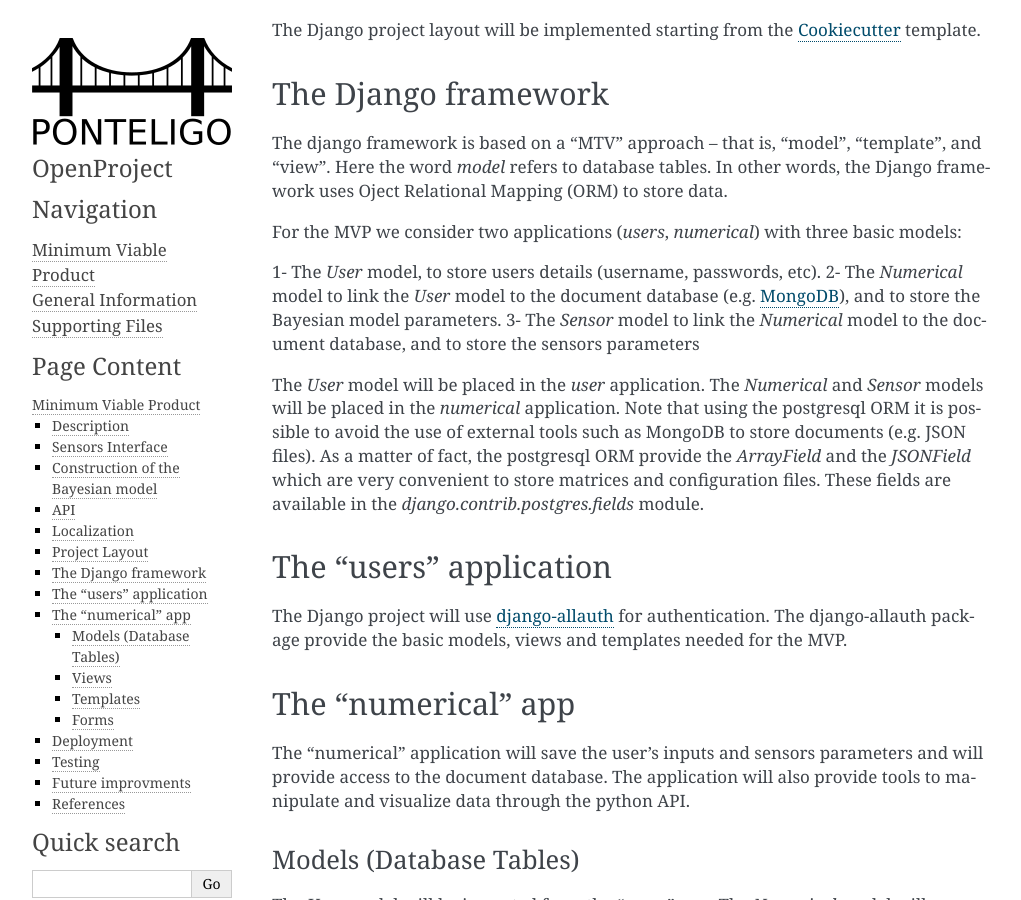
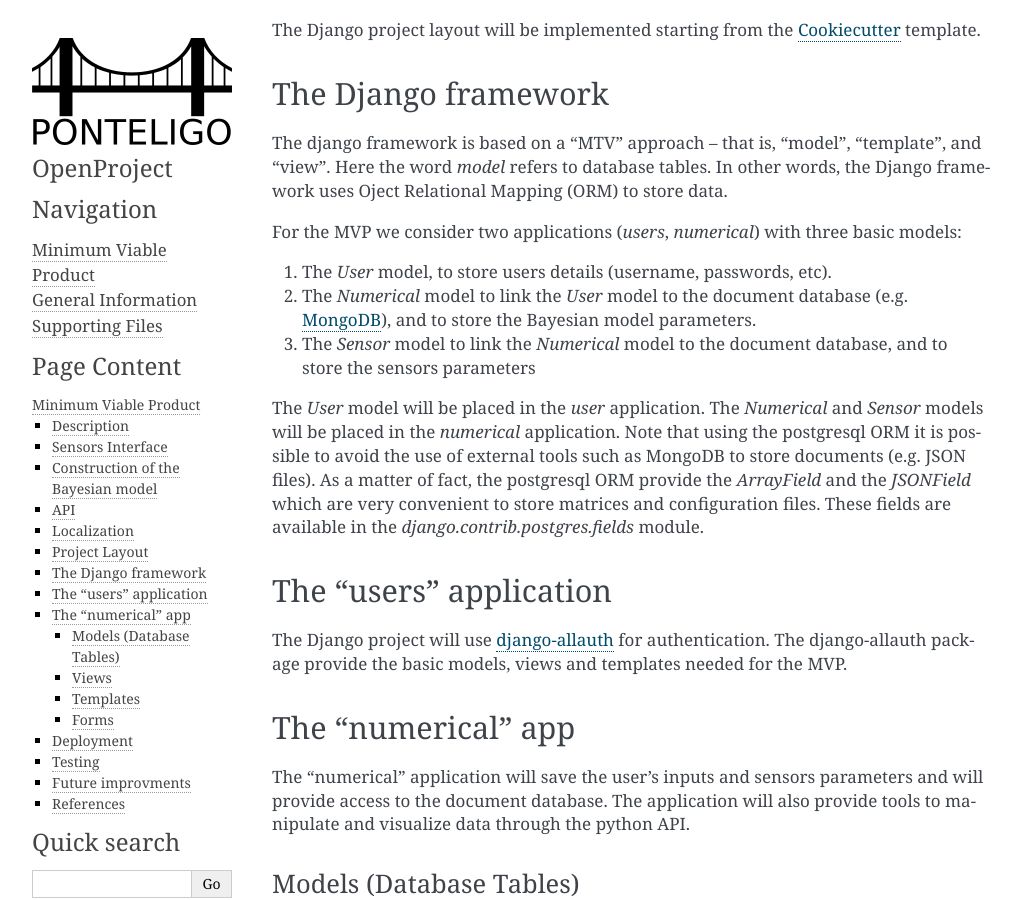
Before and after one commit to zolware/specsPonteligo, a Sphinx documentation site: the page built from doc/mvp.rst, in a window 1280 px wide and 900 px high, scrolled down 2066 px. Shown: the whole window, without its empty margins (118-1139 px from the left). Built offline with Sphinx 7.4.7, drawn with Linux system fonts in a browser that asks for light colours; cross-references to code outside the pages are shown as plain code.

Commit message:
Fised enumerated list

```diff
--- a/doc/mvp.rst
+++ b/doc/mvp.rst
@@ -98,9 +98,9 @@ The django framework is based on a "MTV" approach – that is, "model", "templat
 
 For the MVP we consider two applications (*users*, *numerical*) with three basic models:
 
-1- The *User* model, to store users details (username, passwords, etc).
-2- The *Numerical* model to link the *User* model to the document database (e.g. `MongoDB <https://docs.mongodb.com>`_), and to store the Bayesian model parameters.
-3- The *Sensor* model to link the *Numerical* model to the document database, and to store the sensors parameters
+1. The *User* model, to store users details (username, passwords, etc).
+2. The *Numerical* model to link the *User* model to the document database (e.g. `MongoDB <https://docs.mongodb.com>`_), and to store the Bayesian model parameters.
+3. The *Sensor* model to link the *Numerical* model to the document database, and to store the sensors parameters
 
 The *User* model will be placed in the *user* application. The *Numerical* and *Sensor* models will be placed in the *numerical* application. Note that using the postgresql ORM it is possible to avoid the use of external tools such as MongoDB to store documents (e.g. JSON files). As a matter of fact, the postgresql ORM provide the *ArrayField* and the *JSONField* which are very convenient to store matrices and configuration files. These fields are available in the *django.contrib.postgres.fields* module.
 
```
